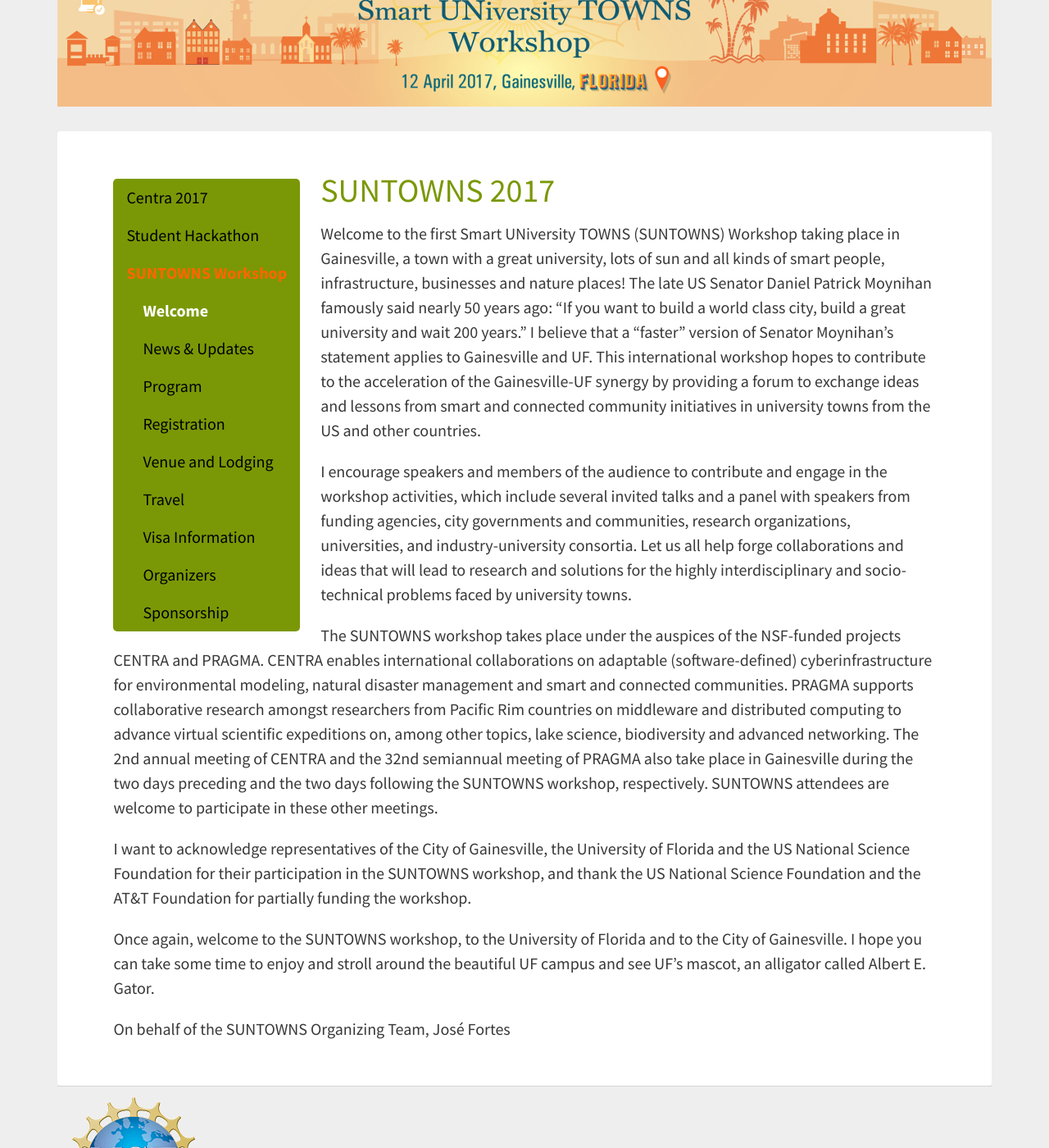
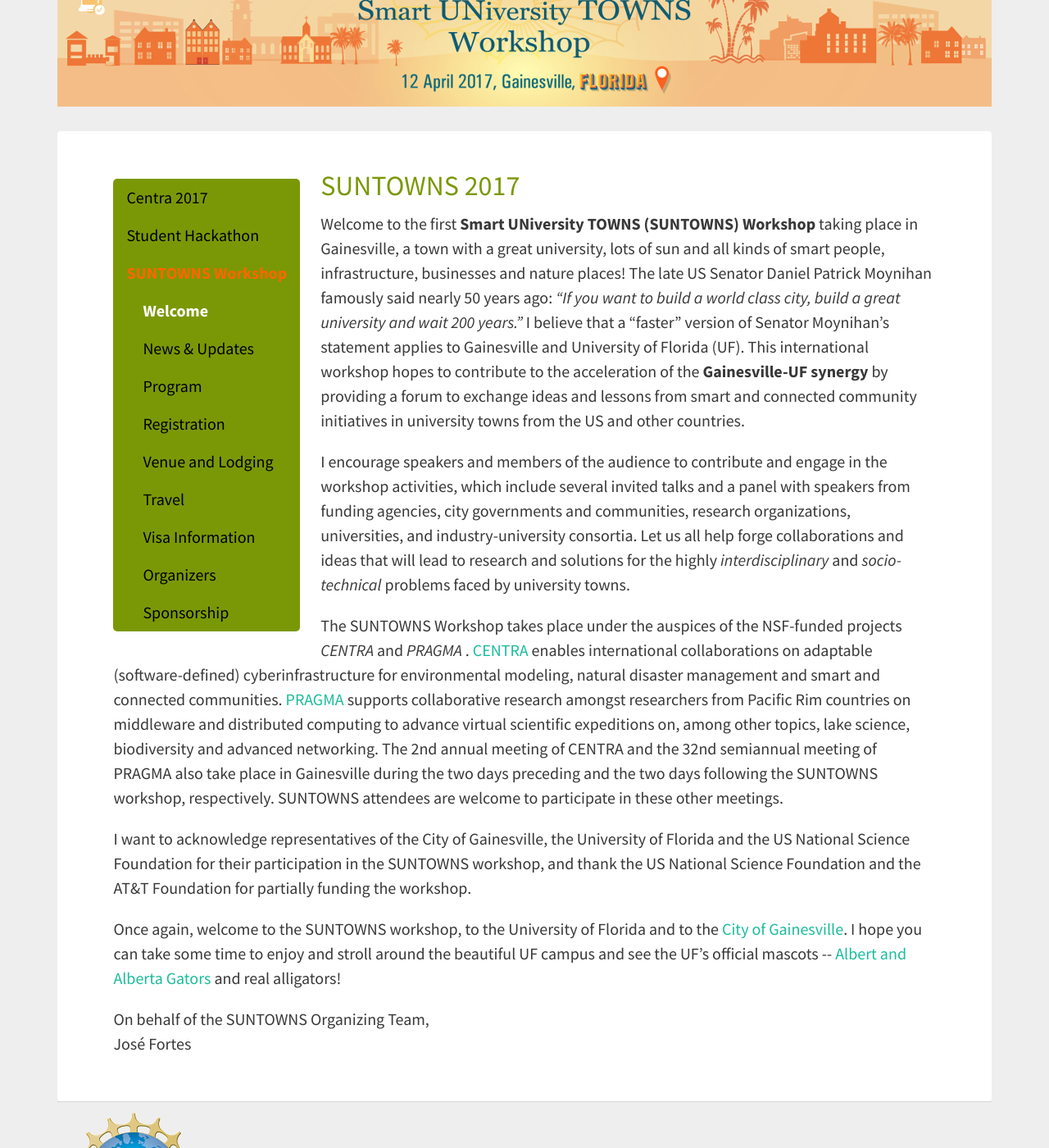
Before and after one commit to hmchou56/centra8, a Jekyll site: the page built from suntowns2017/welcome.md, in a window 1280 px wide and 1400 px high, scrolled down 213 px. Shown: the whole window at 82% size. Built offline with Jekyll 4.4.1, drawn with Linux system fonts in a browser that asks for light colours; nearby versions of some CDN libraries.

Commit message:
updated welcome text and links

```diff
--- a/suntowns2017/welcome.md
+++ b/suntowns2017/welcome.md
@@ -7,22 +7,22 @@ published: true
 hide: true
 ---
 
-# SUNTOWNS 2017
+## SUNTOWNS 2017
 
 <p>
-Welcome to the first Smart UNiversity TOWNS (SUNTOWNS) Workshop taking place in Gainesville, a town with a great university, lots of sun and all kinds of smart people, infrastructure, businesses and nature places! The late US Senator Daniel Patrick Moynihan famously said nearly 50 years ago: “If you want to build a world class city, build a great university and wait 200 years.” I believe that a “faster” version of Senator Moynihan’s statement applies to Gainesville and UF. This international workshop hopes to contribute to the acceleration of the Gainesville-UF synergy by providing a forum to exchange ideas and lessons from smart and connected community initiatives in university towns from the US and other countries.
+Welcome to the first <b>Smart UNiversity TOWNS (SUNTOWNS) Workshop</b> taking place in Gainesville, a town with a great university, lots of sun and all kinds of smart people, infrastructure, businesses and nature places! The late US Senator Daniel Patrick Moynihan famously said nearly 50 years ago:<i> “If you want to build a world class city, build a great university and wait 200 years.”</i> I believe that a “faster” version of Senator Moynihan’s statement applies to Gainesville and University of Florida (UF). This international workshop hopes to contribute to the acceleration of the <b>Gainesville-UF synergy</b> by providing a forum to exchange ideas and lessons from smart and connected community initiatives in university towns from the US and other countries.
 </p>
 <p>
-I encourage speakers and members of the audience to contribute and engage in the workshop activities, which include several invited talks and a panel with speakers from funding agencies, city governments and communities, research organizations, universities, and industry-university consortia. Let us all help forge collaborations and ideas that will lead to research and solutions for the highly interdisciplinary and socio-technical problems faced by university towns.
+I encourage speakers and members of the audience to contribute and engage in the workshop activities, which include several invited talks and a panel with speakers from funding agencies, city governments and communities, research organizations, universities, and industry-university consortia. Let us all help forge collaborations and ideas that will lead to research and solutions for the highly <i>interdisciplinary</i> and <i>socio-technical</i> problems faced by university towns.
 </p>
 <p>
-The SUNTOWNS workshop takes place under the auspices of the NSF-funded projects CENTRA and PRAGMA. CENTRA enables international collaborations on adaptable (software-defined) cyberinfrastructure for environmental modeling, natural disaster management and smart and connected communities. PRAGMA supports collaborative research amongst researchers from Pacific Rim countries on middleware and distributed computing to advance virtual scientific expeditions on, among other topics, lake science, biodiversity and advanced networking. The 2nd annual meeting of CENTRA and the 32nd semiannual meeting of PRAGMA also take place in Gainesville during the two days preceding and the two days following the SUNTOWNS workshop, respectively. SUNTOWNS attendees are welcome to participate in these other meetings.
+The SUNTOWNS Workshop takes place under the auspices of the NSF-funded projects <i>CENTRA</i> and <i>PRAGMA</i> . <a href="http://www.globalcentra.org/about/" target="_blank">CENTRA</a> enables international collaborations on adaptable (software-defined) cyberinfrastructure for environmental modeling, natural disaster management and smart and connected communities. <a href="http://www.pragma-grid.net" target="_blank">PRAGMA</a> supports collaborative research amongst researchers from Pacific Rim countries on middleware and distributed computing to advance virtual scientific expeditions on, among other topics, lake science, biodiversity and advanced networking. The 2nd annual meeting of CENTRA and the 32nd semiannual meeting of PRAGMA also take place in Gainesville during the two days preceding and the two days following the SUNTOWNS workshop, respectively. SUNTOWNS attendees are welcome to participate in these other meetings.
 </p>
 <p>
 I want to acknowledge representatives of the City of Gainesville, the University of Florida and the US National Science Foundation for their participation in the SUNTOWNS workshop, and thank the US National Science Foundation and the AT&T Foundation for partially funding the workshop.
 </p>
 <p>
-Once again, welcome to the SUNTOWNS workshop, to the University of Florida and to the City of Gainesville. I hope you can take some time to enjoy and stroll around the beautiful UF campus and see UF’s mascot, an alligator called Albert E. Gator.
+Once again, welcome to the SUNTOWNS workshop, to the University of Florida and to the <a href="http://www.cityofgainesville.org" target="_blank">City of Gainesville</a>. I hope you can take some time to enjoy and stroll around the beautiful UF campus and see the UF’s official mascots -- <a href="http://floridagators.com/sports/2015/12/10/_spirit_mascots_history_.aspx" target="_blank">Albert and Alberta Gators</a> and real alligators!
 </p>
-On behalf of the SUNTOWNS Organizing Team,
+On behalf of the SUNTOWNS Organizing Team, <br />
 José Fortes
```
